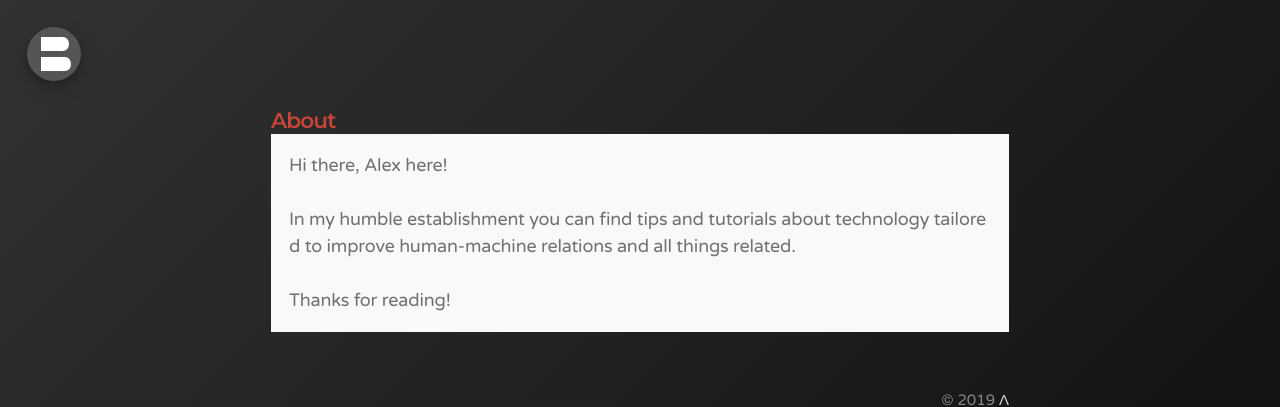
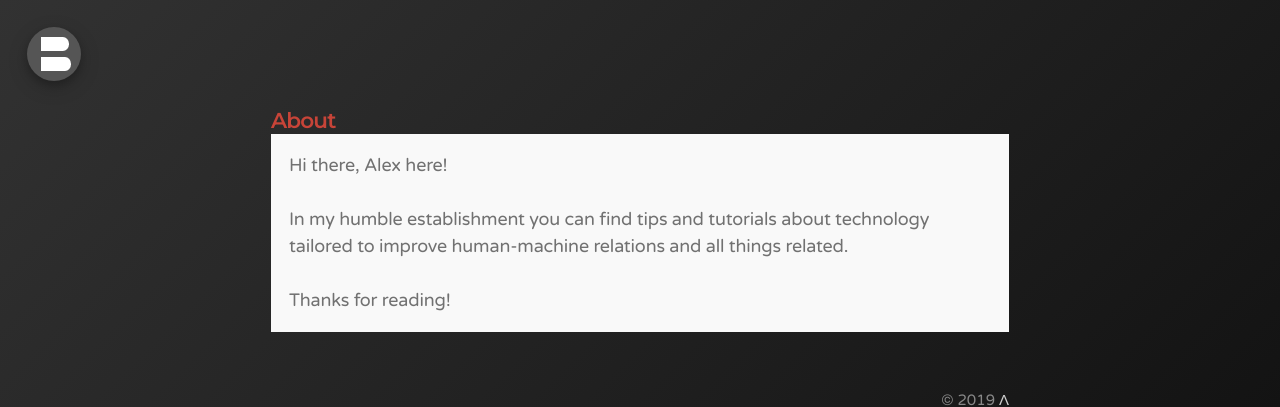
Before and after one commit to bonina/bonina.github.io, a Jekyll site: the page built from about.md, in a window 1280 px wide. Shown: the top 407 px of the page. Built offline with Jekyll 4.4.1, drawn with Linux system fonts in a browser that asks for light colours.

Commit message:
Update _message.scss

```diff
--- a/_sass/_message.scss
+++ b/_sass/_message.scss
@@ -9,7 +9,7 @@
   color: #717171;
   background-color: #f9f9f9;
   overflow-wrap: break-word;
-  word-break: break-all;
+  word-break: break-word; //break-all;
   word-wrap: break-word;
   flex-wrap: wrap;
   white-space:normal;
```
